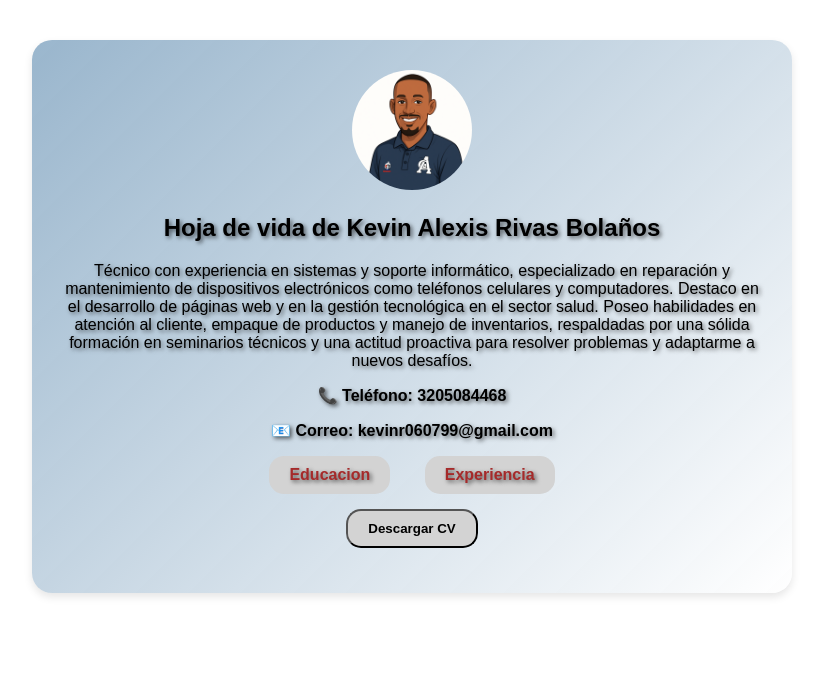
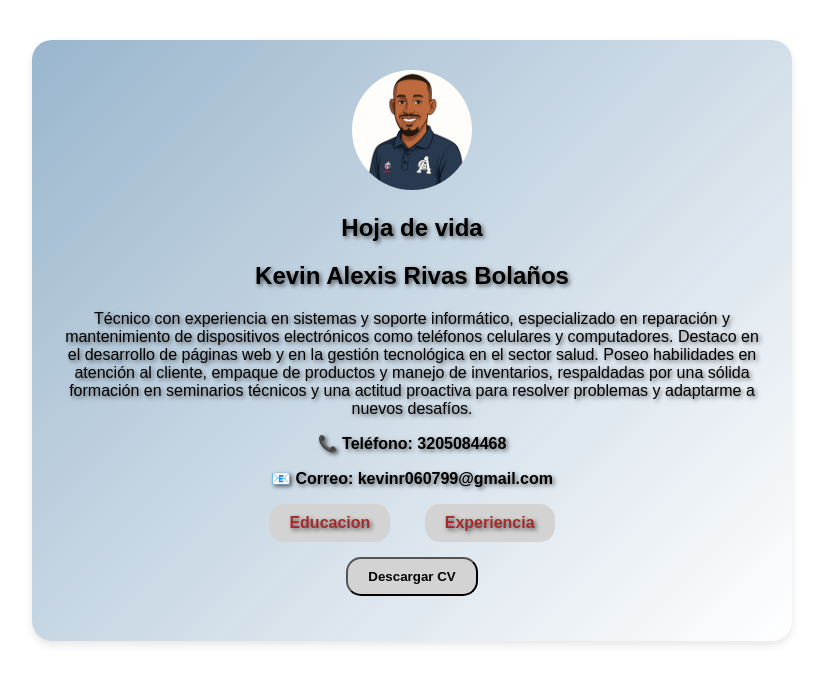
Before and after one commit to kevinrivas07/Vanilla-js-kevin, a website: page index.html in a window 1280 px wide. Shown: the whole page, without its empty margins (228-1051 px from the left). Drawn offline with Linux system fonts and the light colour scheme.

Commit message:
se termina la CV

```diff
--- a/index.html
+++ b/index.html
@@ -19,7 +19,8 @@
             </div>
 
             <div class="description">
-                <h2>Hoja de vida de Kevin Alexis Rivas Bolaños</h2>
+                <h2>Hoja de vida</h2>
+                <h2>Kevin Alexis Rivas Bolaños</h2>
                 <p>
                     Técnico con experiencia en sistemas y soporte informático, especializado en reparación y
                     mantenimiento de dispositivos electrónicos como teléfonos celulares y computadores. Destaco en el
```
